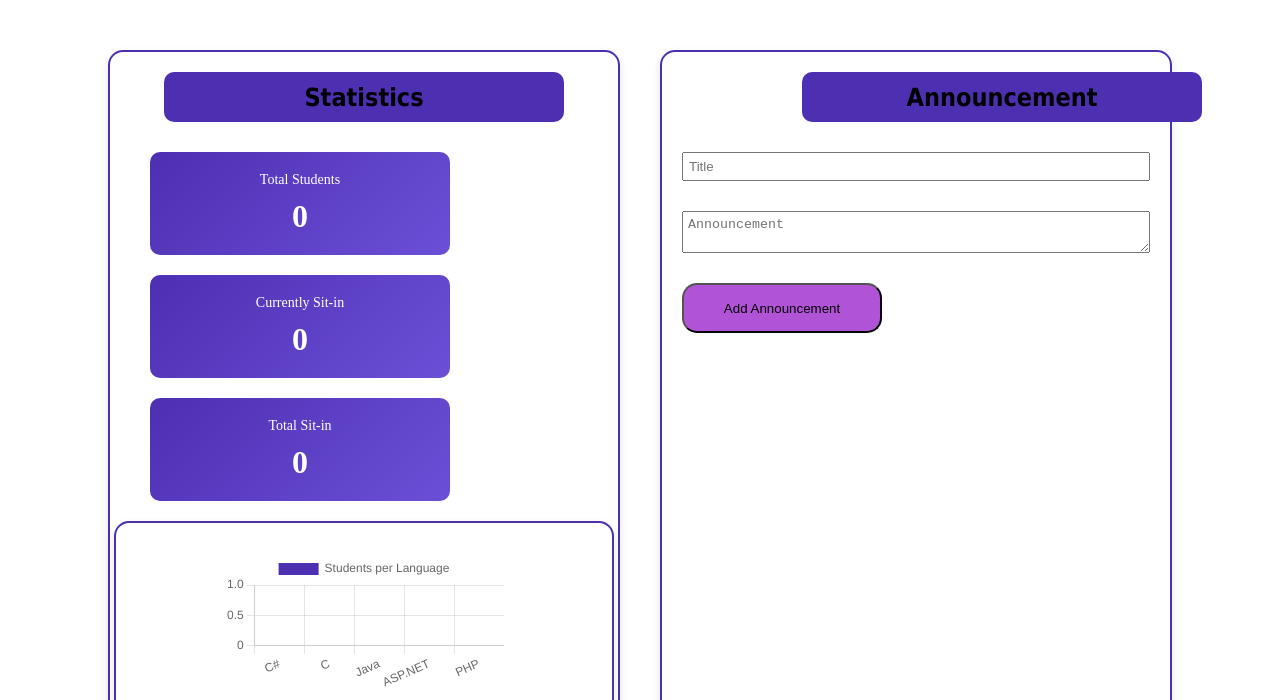
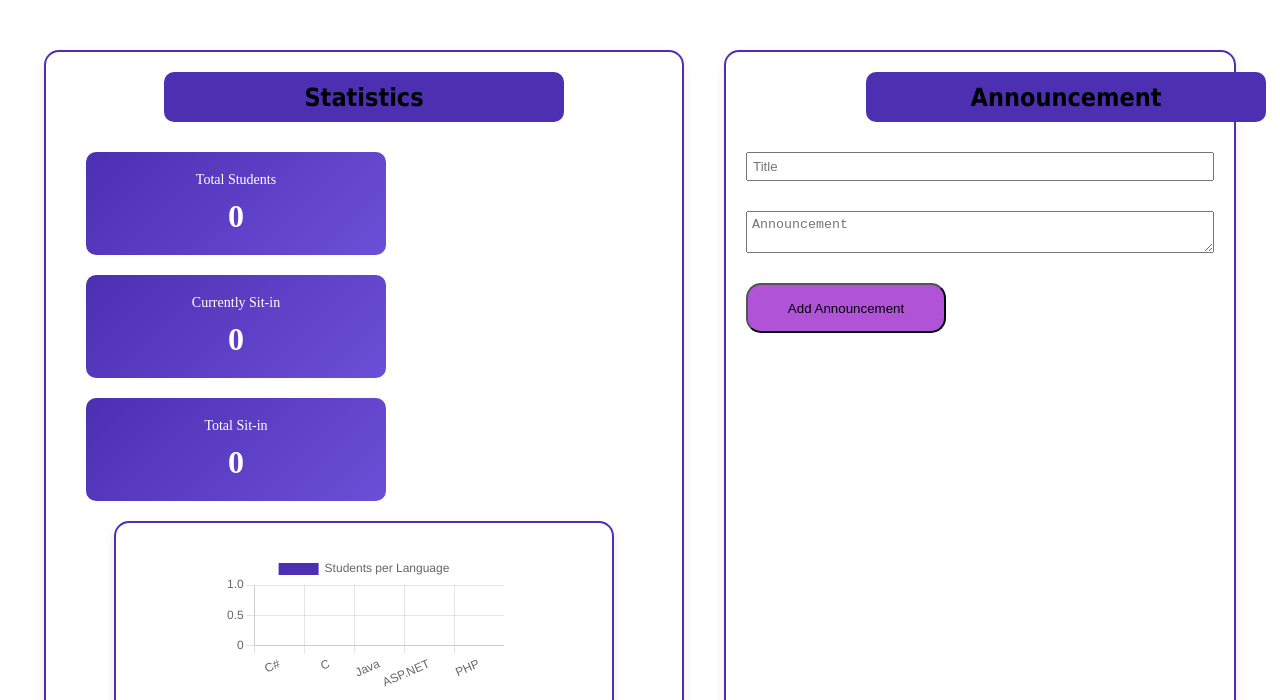
Before and after one commit to ChristianL18/Sit-in-Monitoring-System, a website: page pages/admin.html in a window 1280 px wide. Shown: the part 100-800 px from the top of the page. Drawn offline with nearby package versions, Linux system fonts and the light colour scheme; no server answers.

```diff
--- a/server.js
+++ b/server.js
@@ -9,7 +9,7 @@
 
 /* Built-in middleware instead of body-parser */
 app.use(express.urlencoded({ extended: true }));
-app.use(express.json());
+app.use(express.json({ limit: '10mb' }));
 
 /* Session middleware */
 app.use(session({
--- a/style.css
+++ b/style.css
@@ -963,7 +963,7 @@
 .statistic{
     height: auto;
     min-height: 300px;
-    width: 40%;
+    width: 50%;
     display: flex;
     flex-direction: column;
     align-items: center;
```
Also changed, not shown: pages/Registration.html (+11 -11 lines), images/png-transparent-grumpy-cat-meme-humour-mouse-cat-animals-cat-like-mammal-carnivoran.png (added), 1 other file.
